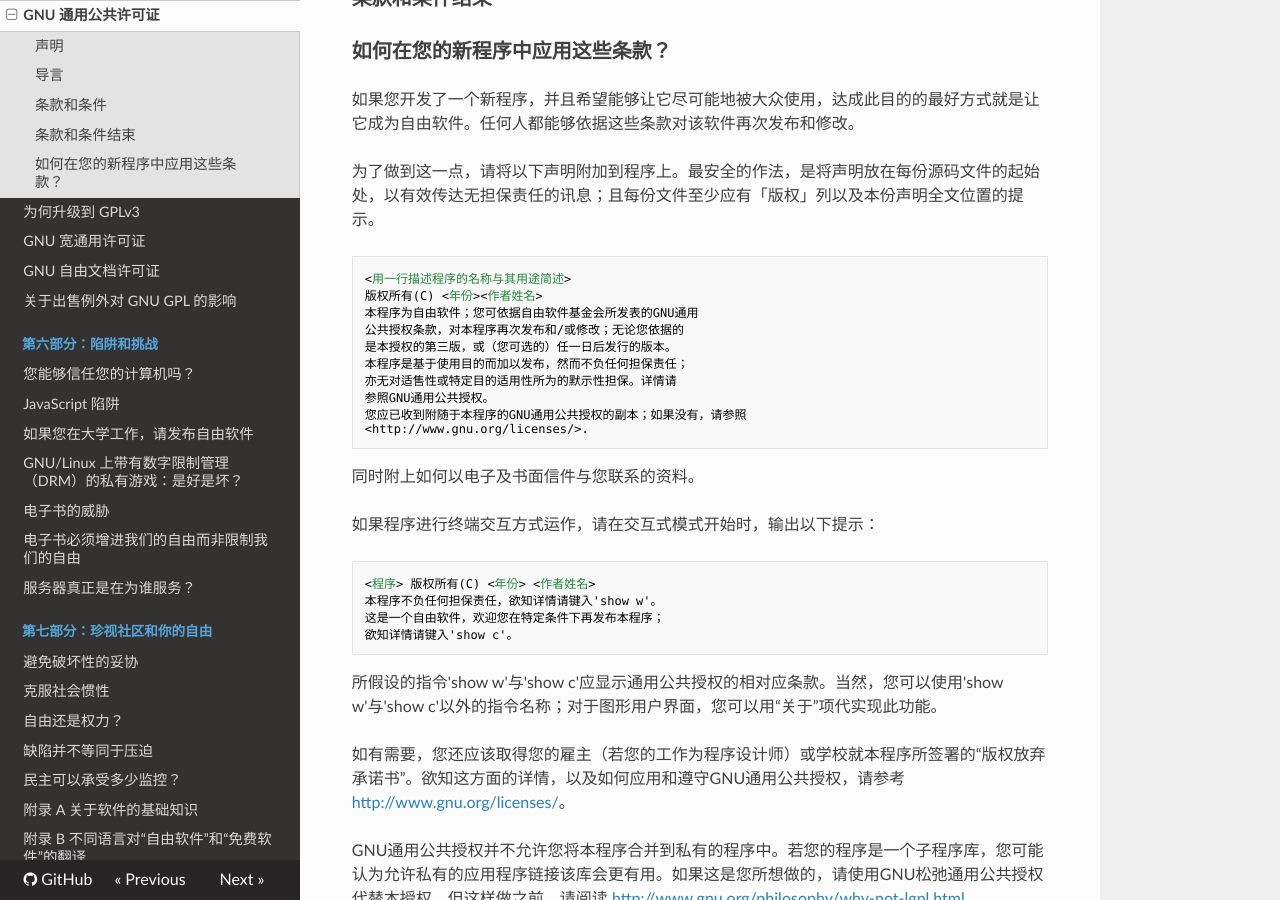
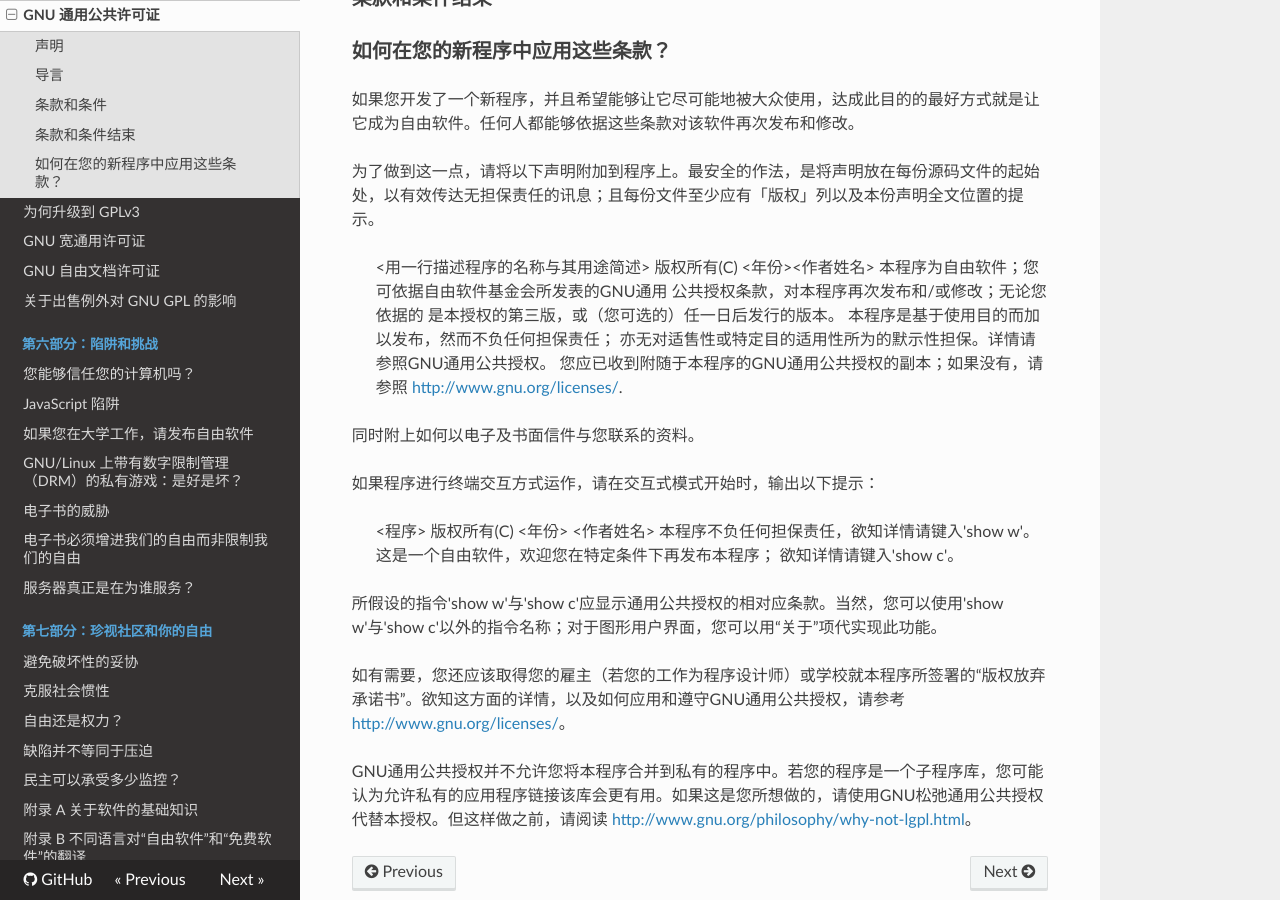
Before and after one commit to beijinglug/fsfs-zh, an MkDocs documentation site: the page built from docs/gpl.md, in a window 1280 px wide and 900 px high, scrolled down 9557 px. Built offline with MkDocs 1.6.1, drawn with Linux system fonts in a browser that asks for light colours; nearby versions of some CDN libraries; old or Windows-style settings are respelled for this version of MkDocs.

Commit message:
adjust format in gpl.md

````diff
--- a/docs/gpl.md
+++ b/docs/gpl.md
@@ -248,29 +248,25 @@ f. 要求任何发布该材料（或其修改版本）的人用对接收者的
 
 为了做到这一点，请将以下声明附加到程序上。最安全的作法，是将声明放在每份源码文件的起始处，以有效传达无担保责任的讯息；且每份文件至少应有「版权」列以及本份声明全文位置的提示。
 
-```
-<用一行描述程序的名称与其用途简述>
-版权所有(C) <年份><作者姓名>
-本程序为自由软件；您可依据自由软件基金会所发表的GNU通用
-公共授权条款，对本程序再次发布和/或修改；无论您依据的
-是本授权的第三版，或（您可选的）任一日后发行的版本。
-本程序是基于使用目的而加以发布，然而不负任何担保责任；
-亦无对适售性或特定目的适用性所为的默示性担保。详情请
-参照GNU通用公共授权。
-您应已收到附随于本程序的GNU通用公共授权的副本；如果没有，请参照
-<http://www.gnu.org/licenses/>.
-```
+> <用一行描述程序的名称与其用途简述>
+> 版权所有(C) <年份><作者姓名>
+> 本程序为自由软件；您可依据自由软件基金会所发表的GNU通用
+> 公共授权条款，对本程序再次发布和/或修改；无论您依据的
+> 是本授权的第三版，或（您可选的）任一日后发行的版本。
+> 本程序是基于使用目的而加以发布，然而不负任何担保责任；
+> 亦无对适售性或特定目的适用性所为的默示性担保。详情请
+> 参照GNU通用公共授权。
+> 您应已收到附随于本程序的GNU通用公共授权的副本；如果没有，请参照
+> <http://www.gnu.org/licenses/>.
 
 同时附上如何以电子及书面信件与您联系的资料。
 
 如果程序进行终端交互方式运作，请在交互式模式开始时，输出以下提示：
 
-```
-<程序> 版权所有(C) <年份> <作者姓名>
-本程序不负任何担保责任，欲知详情请键入'show w'。
-这是一个自由软件，欢迎您在特定条件下再发布本程序；
-欲知详情请键入'show c'。
-```
+> <程序> 版权所有(C) <年份> <作者姓名>
+> 本程序不负任何担保责任，欲知详情请键入'show w'。
+> 这是一个自由软件，欢迎您在特定条件下再发布本程序；
+> 欲知详情请键入'show c'。
 
 所假设的指令'show w'与'show c'应显示通用公共授权的相对应条款。当然，您可以使用'show w'与'show c'以外的指令名称；对于图形用户界面，您可以用“关于”项代实现此功能。
 
````
